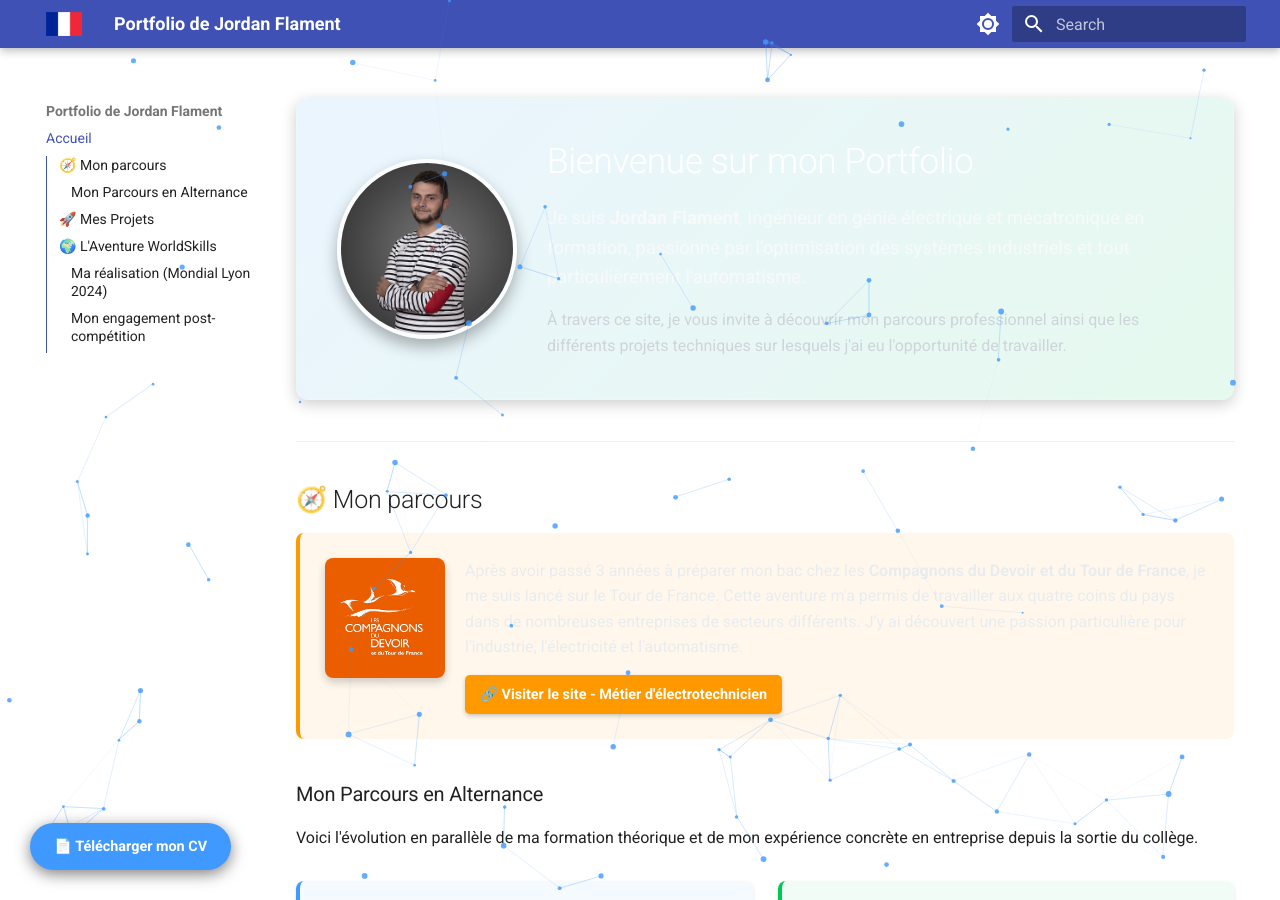
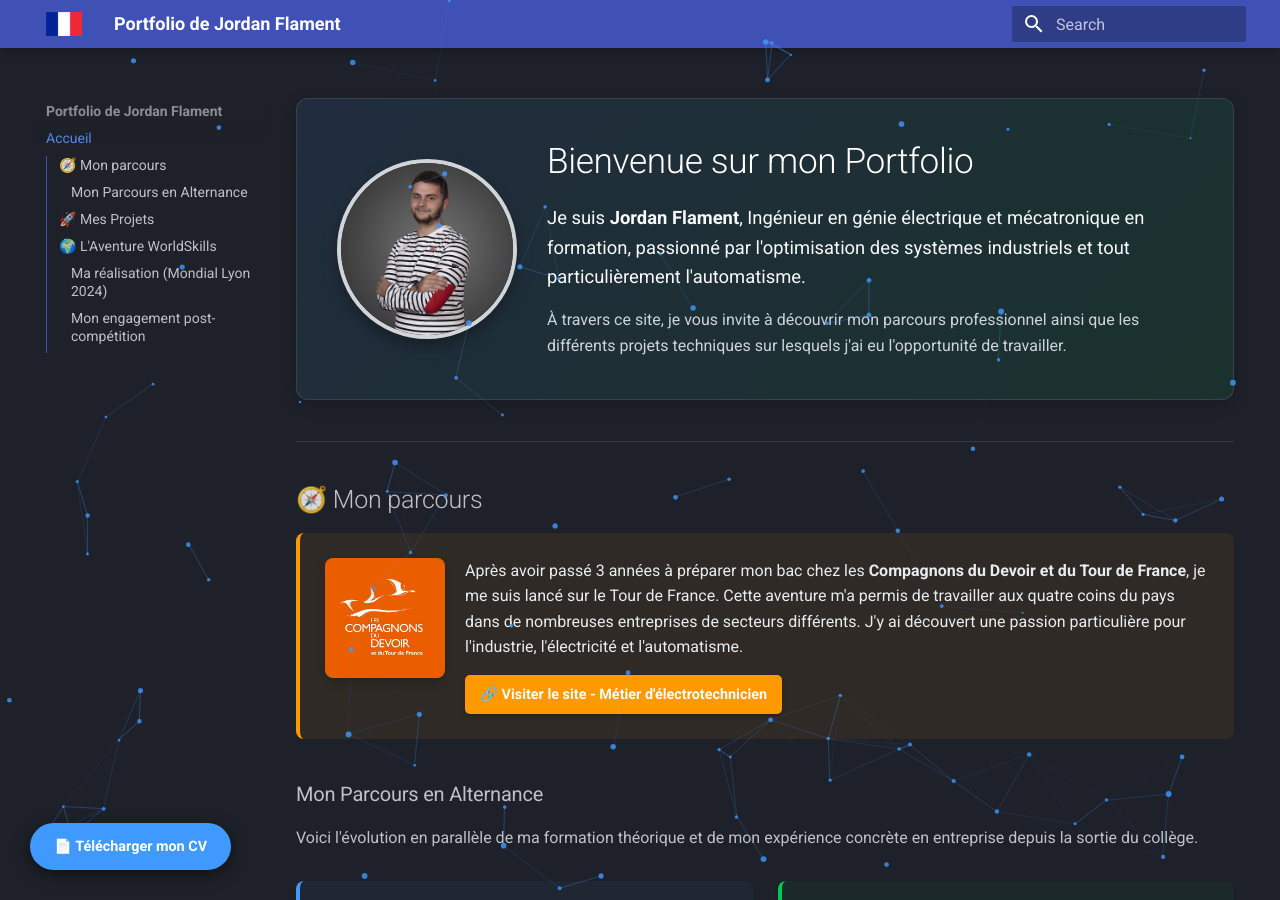
Before and after one commit to jordan-flament/jordan-flament.github.io, an MkDocs documentation site: the page built from docs/index.md, in a window 1280 px wide and 900 px high. Built offline with MkDocs 1.6.1 and Material for MkDocs 9.7.7, drawn with Linux system fonts in a browser that asks for light colours.

```diff
--- a/mkdocs.yml
+++ b/mkdocs.yml
@@ -8,23 +8,10 @@ theme:
     - toc.integrate
     - navigation.expand
   palette:
-    # Mode clair
-    - media: "(prefers-color-scheme: light)"
-      scheme: default
-      primary: slate
-      accent: indigo
-      toggle:
-        icon: material/brightness-7
-        name: Passer en mode sombre
-
     # Mode sombre
-    - media: "(prefers-color-scheme: dark)"
-      scheme: slate
-      primary: slate
-      accent: indigo
-      toggle:
-        icon: material/brightness-4
-        name: Passer en mode clair
+    scheme : slate
+    primary : indigo
+    accent : blue
 
 extra_javascript:
   - javascripts/effet.js
```
